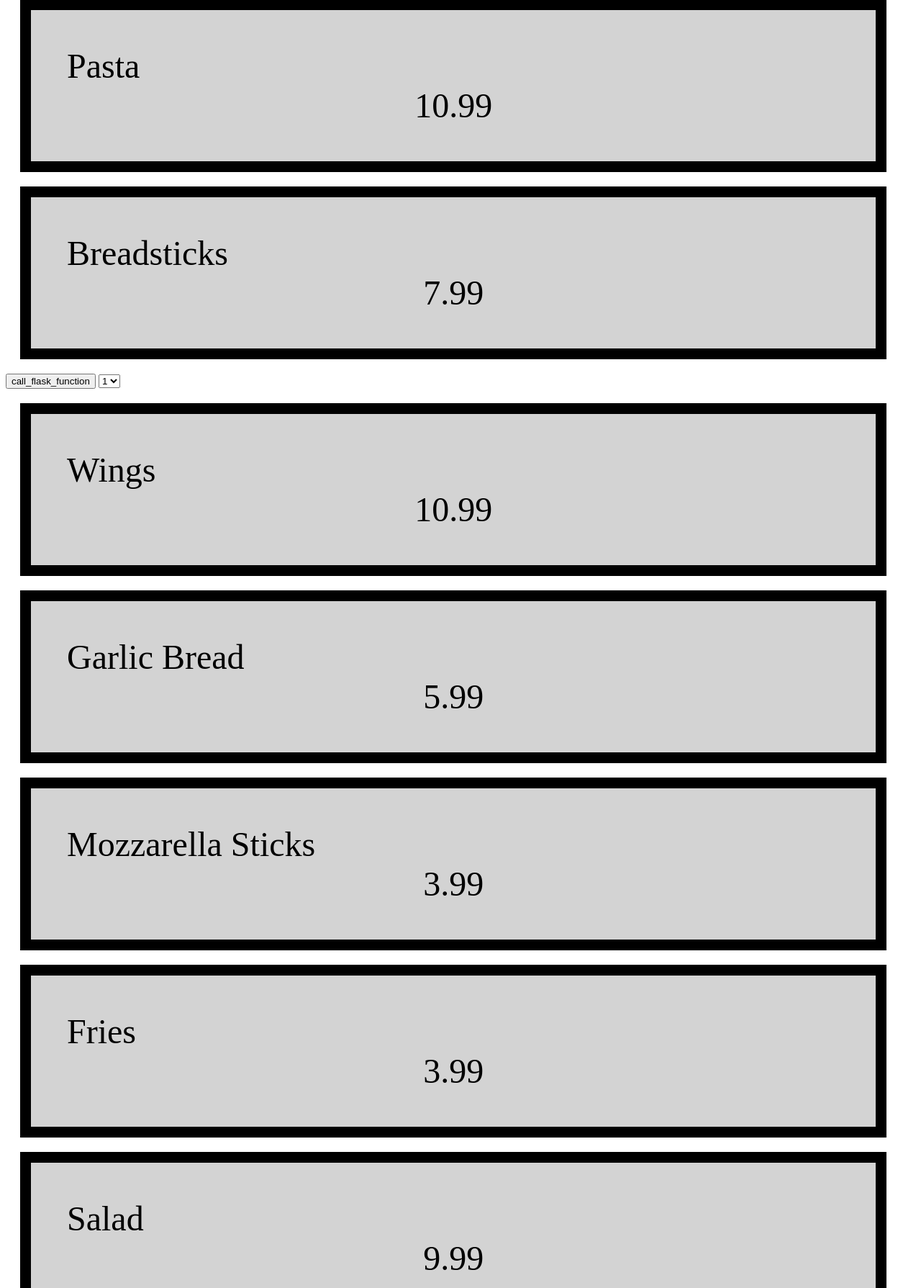
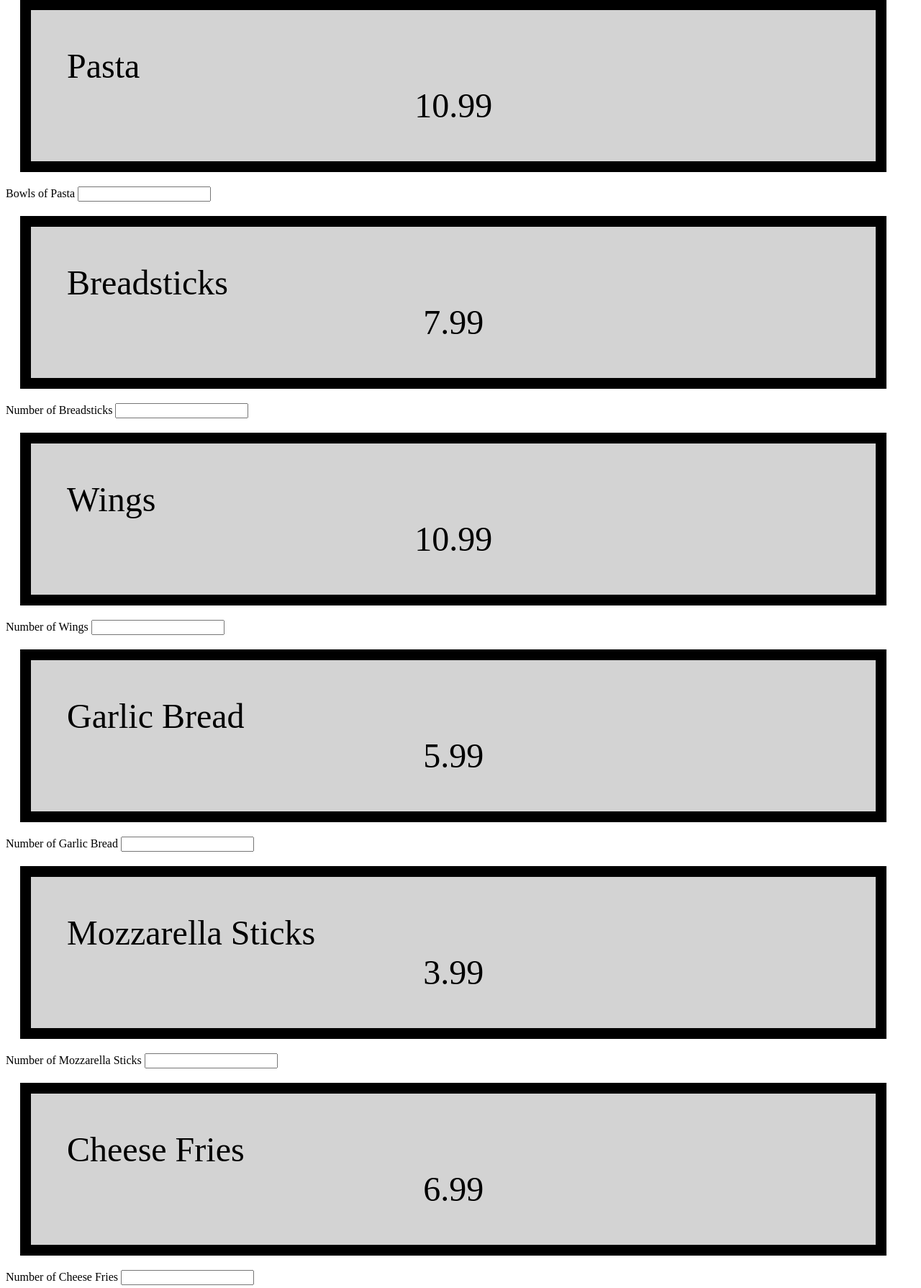
Before and after one commit to FarisRaza123/FinalProject, a Flask app: page /order in a window 1280 px wide. Shown: the part 189-1978 px from the top of the page at 72% size. Run offline with Flask 2, Linux system fonts and the light colour scheme.

Commit message:
5th Commit

```diff
--- a/app.py
+++ b/app.py
@@ -15,20 +15,18 @@ def hello_world():
 def register_page():
     return render_template('register.html')
 
-@app.route('/your_flask_funtion')
-def get_ses():
-    cart = request.form['breadsticks']
-    print(cart)
-    return make_response('success.html', 200)
 
 @app.route('/order')
 def order_page():
     return render_template('order.html')
 
-@app.route('/success')
-def success_page():
-    cost = 15
-    return render_template('success.html', title='Welcome', username=cost)
+@app.route('/success', methods = ['POST', 'GET'])
+def success():
+   if request.method == 'POST':
+      result = request.form
+      cart = request.args.get('type')
+      print(cart)
+      return render_template("success.html", result = result)
 
 if __name__ == '__main__':
     app.run(debug=True)
--- a/templates/order.html
+++ b/templates/order.html
@@ -18,7 +18,7 @@
 <body>
 
 
-
+<form action = "http://127.0.0.1:5000/success" method = "POST">
 
 
 <div>Pizza</div>
@@ -28,29 +28,51 @@
 
 <div><font size="20">Pasta</font> <center><font size="15">10.99</center></font></div>
 
+    <p>Bowls of Pasta <input type = "text" name = "Bowls Of Pasta" /></p>
+
 
 <div><font size="20">Breadsticks</font> <center><font size="15">7.99</center></font></div>
-<form id="breadsticks" action="/login" method="GET" enctype="multipart/form-data">
-    <a href="/your_flask_funtion"><input type="button" value="call_flask_function"></a>
-    <select id="mySelect" name = "breadsticks">
-          <option value="1">1</option>
-          <option value="2">2</option>
-          <option value="3">3</option>
-    </select>
-</form>
 
-
+    <p>Number of Breadsticks <input type = "text" name = "Number Of Breadsticks" /></p>
 
 
 <div><font size="20">Wings</font> <center><font size="15">10.99</center></font></div>
-<div><font size="20">Garlic Bread</font> <center><font size="15">5.99</center></font></div>
-<div><font size="20">Mozzarella Sticks</font> <center><font size="15">3.99</center></font></div>
-<div><font size="20">Fries</font> <center><font size="15">3.99</center></font></div>
-<div><font size="20">Salad</font> <center><font size="15">9.99</center></font></div>
-<div><font size="20">Coke</font> <center><font size="15">1.99</center></font></div>
-<div><font size="20">Pepsi</font> <center><font size="15">1.99</center></font></div>
+
+    <p>Number of Wings <input type = "text" name = "Number Of Wings" /></p>
 
 
+<div><font size="20">Garlic Bread</font> <center><font size="15">5.99</center></font></div>
+
+    <p>Number of Garlic Bread <input type = "text" name = "Number Of Garlic Bread" /></p>
+
+
+<div><font size="20">Mozzarella Sticks</font> <center><font size="15">3.99</center></font></div>
+
+    <p>Number of Mozzarella Sticks <input type = "text" name = "Number Of Mozzarella Sticks" /></p>
+
+
+<div><font size="20">Cheese Fries</font> <center><font size="15">6.99</center></font></div>
+
+    <p>Number of Cheese Fries <input type = "text" name = "Number Of Cheese Fries" /></p>
+
+
+<div><font size="20">Organic Salad</font> <center><font size="15">9.99</center></font></div>
+
+    <p>Number of Organic Salad <input type = "text" name = "Number Of Organic Salad" /></p>
+
+
+<div><font size="20">Coke</font> <center><font size="15">1.99</center></font></div>
+
+    <p>Number of Coke <input type = "text" name = "Number Of Coke" /></p>
+
+
+<div><font size="20">Fanta</font> <center><font size="15">1.99</center></font></div>
+
+    <p>Number of Fanta <input type = "text" name = "Number Of Fanta" /></p>
+
+
+             <p><input type = "submit" value = "submit" /></p>
+</form>
 
 
 </body>
```
Also changed, not shown: templates/success.html (+8 -1 lines).
